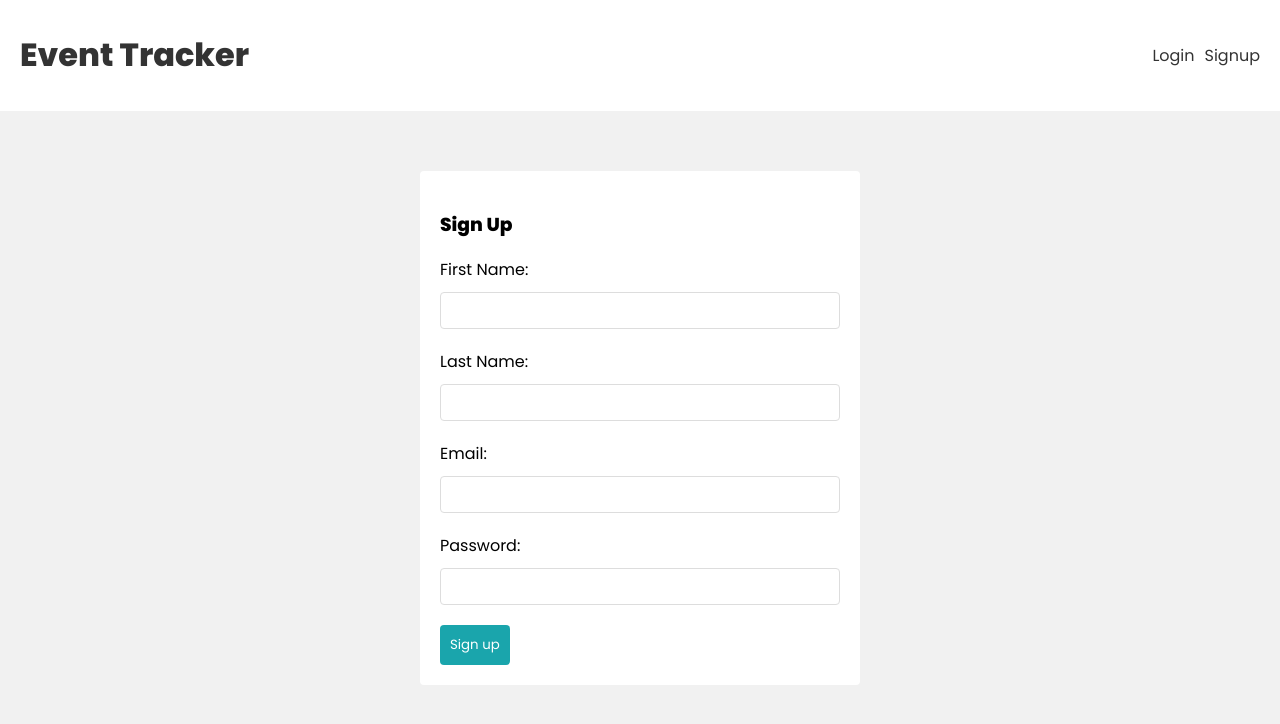
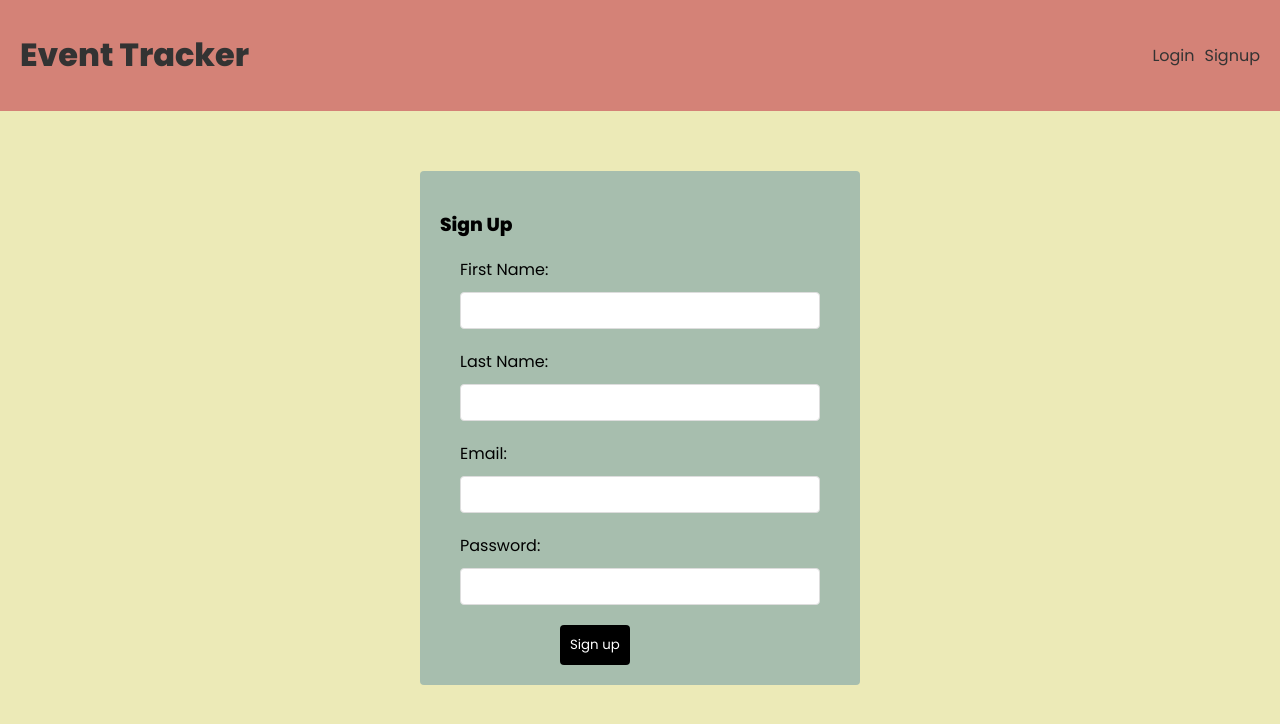
Before and after one commit to PaHenriquez/EventTracker, a React (Create React App) app in the folder frontend/: page /signup in a window 1280 px wide. Shown: the top 724 px of the page. Built offline with nearby package versions, Linux system fonts and the light colour scheme; the HTML template or start-up script is replaced by a standard one.

Commit message:
color change

```diff
--- a/frontend/src/index.css
+++ b/frontend/src/index.css
@@ -7,12 +7,12 @@
   --error: #e7195a;
 }
 body {
-  background: #f1f1f1;
+  background:#eceab7;
   margin: 0;
   font-family: "Poppins";
 }
 header {
-  background: #fff;
+  background: #d48277;
 }
 header .container {
   max-width: 1400px;
@@ -34,12 +34,13 @@ header a {
 
 /* homepage */
 .home {
+  background-color: white;
   display: grid;
   grid-template-columns: 3fr 1fr;
   gap: 100px;
 }
 .event-details {
-  background: #fff;
+  background:#e8f6ec;
   border-radius: 4px;
   margin: 15px auto;
   padding: 20px;
@@ -70,24 +71,28 @@ header a {
 /* new event form */
 label, input {
   display: block;
+    margin-left: 20px;
 }
 input {
   padding: 10px;
+  margin-left: 20px;
   margin-top: 10px;
   margin-bottom: 20px;
-  width: 100%;
+  width: 90%;
   border: 1px solid #ddd;
   border-radius: 4px;
   box-sizing: border-box;
 }
 form button {
-  background: #1aa5ac;
+  background: #000000;
   border: 0;
-  color: #fff;
+  color: #ffffff;
   padding: 10px;
+  margin-left: 120px;
   font-family: "Poppins";
   border-radius: 4px;
   cursor: pointer;
+
 }
 div.error {
   padding: 10px;
@@ -125,6 +130,21 @@ form.signup, form.login {
   max-width: 400px;
   margin: 40px auto;
   padding: 20px;
-  background: #fff;
+  background: #A7BEAE;
   border-radius: 4px;
 }
+.calendar{
+background-color: #e8f6ec;
+}
+.events{
+ background-color : #eceab7
+}
+.create{
+  background-color: #e8f6ec;
+}
+.create h3{
+  margin-left: 20px;
+}
+.home{
+  background-color : #eceab7;
+}
--- a/frontend/src/pages/Home.js
+++ b/frontend/src/pages/Home.js
@@ -51,16 +51,19 @@ const Home = () => {
         {events && events.map((event) => (
           <EventDetails key={event._id} event={event} />
         ))}
+        <div className='calendar'>
         {events != null ? (
           <MyCalendar  events= {events} />
         ):
         (
           <MyCalendar  events= {backup_events} />
         )}
+        </div>
 
       </div>
-
+      <div className='eventform'>
       <EventForm />
+      </div>
     </div>
     </>
   )
```
